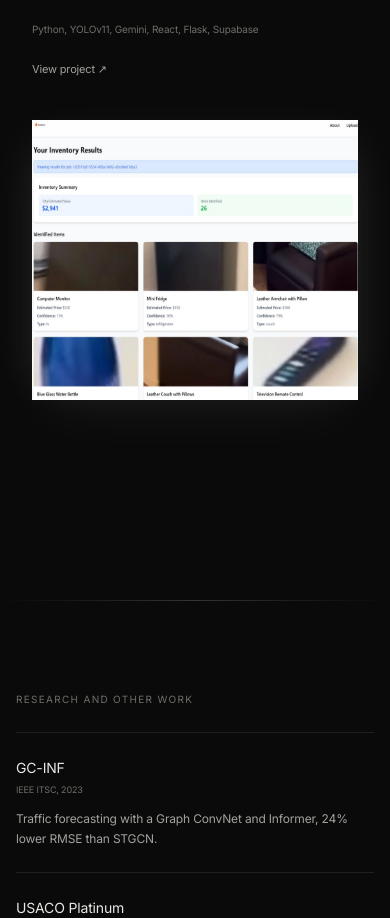
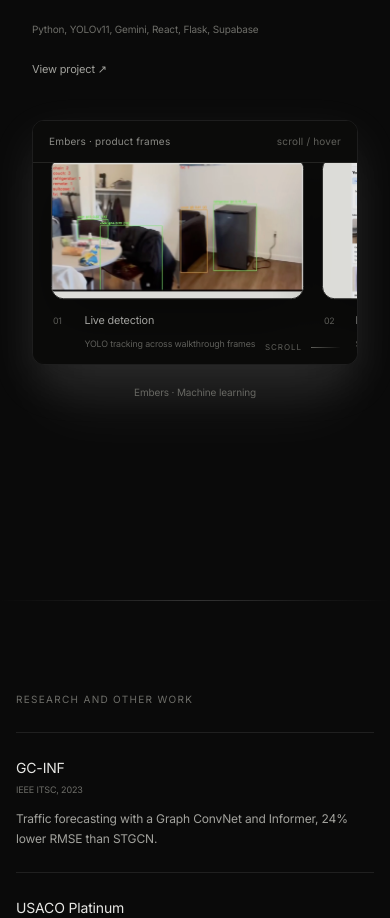
Before and after one commit to kenchengkc/personal-website, a Next.js app: page / in a window 390 px wide. Shown: the part 4663-5581 px from the top of the page. Built offline with nearby package versions, Linux system fonts and the light colour scheme.

Commit message:
Style Embers as hoverable scroll gallery

```diff
--- a/app/project-demos.css
+++ b/app/project-demos.css
@@ -852,78 +852,149 @@
   font-size: 8px;
 }
 
-/* Embers, based on the actual upload/progress component and About steps. */
+/* Embers uses the real project screenshots as an interactive film strip. */
 
-.embers-progress-wrap {
-  height: calc(100% - 42px);
-  display: grid;
-  align-content: center;
-  gap: 24px;
-  padding: 42px;
+.embers-demo {
+  background: #0b0b0a;
+  color: #ecece8;
 }
 
-.embers-progress {
-  width: 100%;
-  height: 3px;
-  background: #e3e2dd;
+.embers-demo .demo-topline {
+  border-color: #242422;
+  background: #0b0b0a;
+  color: #8b8b86;
+}
+
+.embers-demo .demo-topline span:last-child {
+  color: #5f5f5a;
+}
+
+.embers-gallery {
+  position: relative;
+  height: calc(100% - 42px);
   overflow: hidden;
 }
 
-.embers-progress i {
-  display: block;
+.embers-gallery-track {
   height: 100%;
-  background: #202020;
-  transition: width 500ms cubic-bezier(0.2, 0.8, 0.2, 1);
+  display: flex;
+  align-items: center;
+  gap: 22px;
+  padding: 34px max(34px, calc((100% - 880px) / 2)) 48px;
+  overflow-x: auto;
+  overflow-y: hidden;
+  scroll-snap-type: x mandatory;
+  scroll-padding-inline: max(34px, calc((100% - 880px) / 2));
+  overscroll-behavior-inline: contain;
+  scrollbar-width: thin;
+  scrollbar-color: #343431 transparent;
 }
 
-.embers-progress-copy {
-  display: grid;
-  grid-template-columns: 72px 1fr;
-  gap: 18px;
-  align-items: baseline;
+.embers-gallery-track::-webkit-scrollbar {
+  height: 5px;
 }
 
-.embers-progress-copy strong {
-  font-size: 27px;
-  font-weight: 400;
-  letter-spacing: -0.03em;
+.embers-gallery-track::-webkit-scrollbar-track {
+  background: transparent;
 }
 
-.embers-progress-copy span {
-  color: #74736e;
-  font-size: 13px;
+.embers-gallery-track::-webkit-scrollbar-thumb {
+  border-radius: 999px;
+  background: #343431;
 }
 
-.embers-progress-wrap ol {
-  display: grid;
-  grid-template-columns: repeat(4, minmax(0, 1fr));
-  margin: 10px 0 0;
-  padding: 0;
-  border-top: 1px solid #deddd8;
-  list-style: none;
+.embers-gallery-card {
+  flex: 0 0 min(78%, 760px);
+  margin: 0;
+  scroll-snap-align: center;
+  outline: none;
+  opacity: 0.9;
+  transform: scale(0.985);
+  transform-origin: center;
+  transition:
+    opacity 220ms cubic-bezier(0.2, 0.8, 0.2, 1),
+    transform 220ms cubic-bezier(0.2, 0.8, 0.2, 1),
+    filter 220ms cubic-bezier(0.2, 0.8, 0.2, 1);
 }
 
-.embers-progress-wrap li {
-  display: grid;
-  gap: 8px;
-  padding: 16px 14px 0 0;
-  color: #a2a19b;
-  font-size: 11px;
-  transition: color 200ms cubic-bezier(0.2, 0.8, 0.2, 1);
+.embers-gallery-track:hover .embers-gallery-card {
+  opacity: 0.58;
+  filter: saturate(0.78);
+  transform: scale(0.975);
 }
 
-.embers-progress-wrap li + li {
-  padding-left: 14px;
-  border-left: 1px solid #deddd8;
+.embers-gallery-track .embers-gallery-card:hover,
+.embers-gallery-track .embers-gallery-card:focus-visible {
+  z-index: 2;
+  opacity: 1;
+  filter: saturate(1);
+  transform: translateY(-5px) scale(1.01);
 }
 
-.embers-progress-wrap li span {
-  color: inherit;
-  font-size: 9px;
+.embers-gallery-card:focus-visible .embers-gallery-image {
+  outline: 1px solid #8d8d88;
+  outline-offset: 4px;
 }
 
-.embers-progress-wrap li.done {
-  color: #252523;
+.embers-gallery-image {
+  position: relative;
+  width: 100%;
+  aspect-ratio: 16 / 9;
+  overflow: hidden;
+  border: 1px solid #292927;
+  border-radius: 13px;
+  background: #f3f3ef;
+  box-shadow: 0 24px 54px rgba(0, 0, 0, 0.32);
+}
+
+.embers-gallery-image img {
+  object-fit: contain;
+}
+
+.embers-gallery-card figcaption {
+  display: grid;
+  grid-template-columns: 28px minmax(100px, auto) minmax(0, 1fr);
+  gap: 14px;
+  align-items: baseline;
+  padding: 13px 2px 0;
+}
+
+.embers-gallery-card figcaption span,
+.embers-gallery-card figcaption small {
+  color: #6f6f6a;
+  font-size: 9px;
+  font-weight: 400;
+}
+
+.embers-gallery-card figcaption strong {
+  color: #d7d7d3;
+  font-size: 11px;
+  font-weight: 400;
+}
+
+.embers-gallery-card figcaption small {
+  justify-self: end;
+  text-align: right;
+}
+
+.embers-gallery-hint {
+  position: absolute;
+  right: 24px;
+  bottom: 14px;
+  display: flex;
+  align-items: center;
+  gap: 9px;
+  color: #5f5f5a;
+  font-size: 8px;
+  letter-spacing: 0.12em;
+  text-transform: uppercase;
+  pointer-events: none;
+}
+
+.embers-gallery-hint i {
+  width: 30px;
+  height: 1px;
+  background: linear-gradient(90deg, #5f5f5a, transparent);
 }
 
 @media (max-width: 900px) {
@@ -1073,16 +1144,30 @@
     min-height: 94px;
   }
 
-  .embers-progress-wrap {
-    padding: 26px 20px;
+  .embers-gallery-track {
+    gap: 14px;
+    padding: 22px 16px 42px;
+    scroll-padding-inline: 16px;
   }
 
-  .embers-progress-wrap ol {
-    grid-template-columns: 1fr 1fr;
+  .embers-gallery-card {
+    flex-basis: 88%;
   }
 
-  .embers-progress-wrap li:nth-child(3) {
-    border-left: 0;
+  .embers-gallery-card figcaption {
+    grid-template-columns: 24px 1fr;
+    gap: 8px;
+  }
+
+  .embers-gallery-card figcaption small {
+    grid-column: 2;
+    justify-self: start;
+    text-align: left;
+  }
+
+  .embers-gallery-hint {
+    right: 16px;
+    bottom: 10px;
   }
 }
 
@@ -1102,7 +1187,7 @@
     animation: none !important;
   }
 
-  .embers-progress i {
+  .embers-gallery-card {
     transition: none;
   }
 }
```
